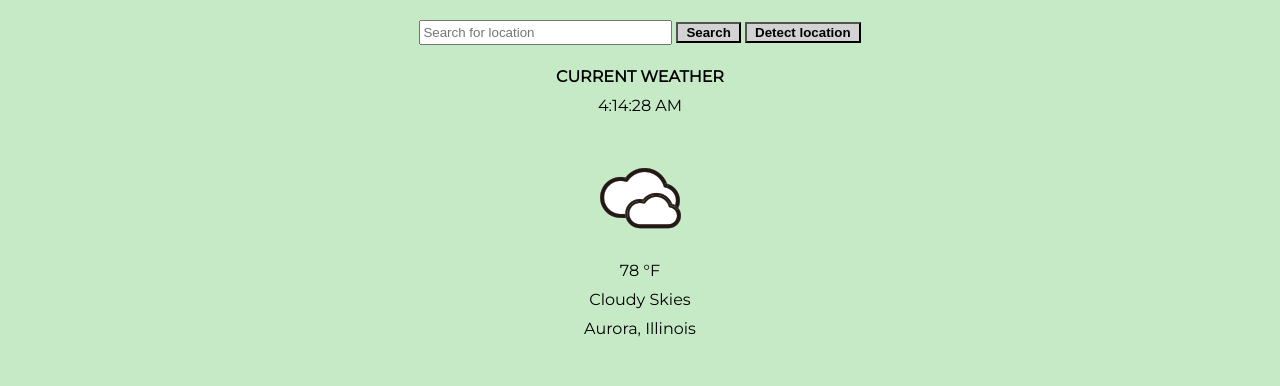
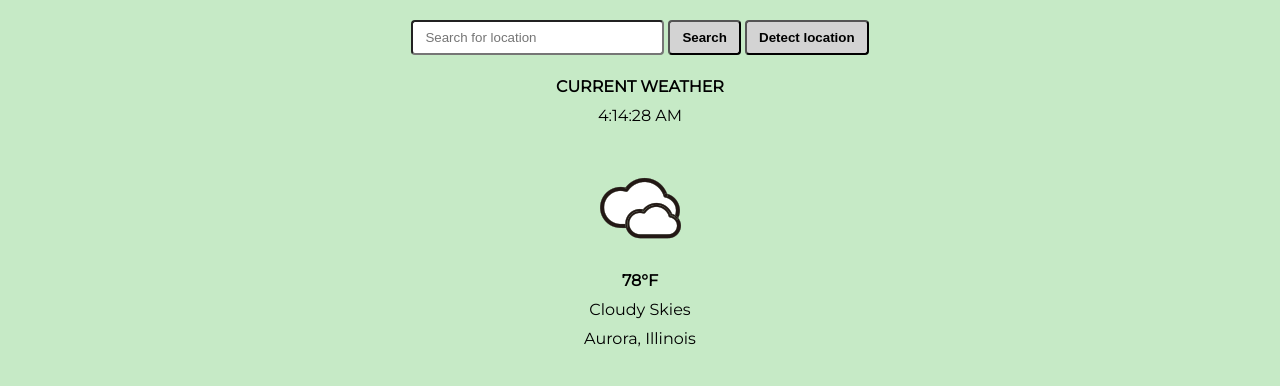
Before and after one commit to eltigre714/weather-app, a website: page client/weather-app.html in a window 1280 px wide. Shown: the part 80-466 px from the top of the page. Drawn offline with Linux system fonts and the light colour scheme.

Commit message:
Updated button style and added hover selector.

```diff
--- a/client/style.css
+++ b/client/style.css
@@ -19,14 +19,21 @@
 
   .search-loc input {
       width: 20%;
-      height: 25px
+      padding: 8px 12px;
+      border-radius: 4px;
   }
 
   .search-loc button {
       font: black;
       background: lightgray;
-      padding-left: 8px;
-      padding-right: 8px;
+      padding: 8px 12px;
+      border-radius: 4px;
+      transition-duration: 0.4s;
+  }
+
+  .search-loc button:hover {
+    background-color: green;
+    color: white;
   }
 
   .weather-display {
--- a/client/weather-app.html
+++ b/client/weather-app.html
@@ -26,12 +26,8 @@
     <section class="weather-display">  <!-- Display the weather -->
         <img src="icons/cloudy.png" alt="Weather Icon">
         <div class="container">
-            <span class="temp">78</span>
-
-            <span class="degree">&deg;</span>F
-
+            <span class="temp"><b>78</b><b>&deg;</b><b>F</b></span>
             <div class="weather">Cloudy Skies</div>
-
             <div class="city">
                 <span>Aurora, Illinois</span>
             </div>
```
